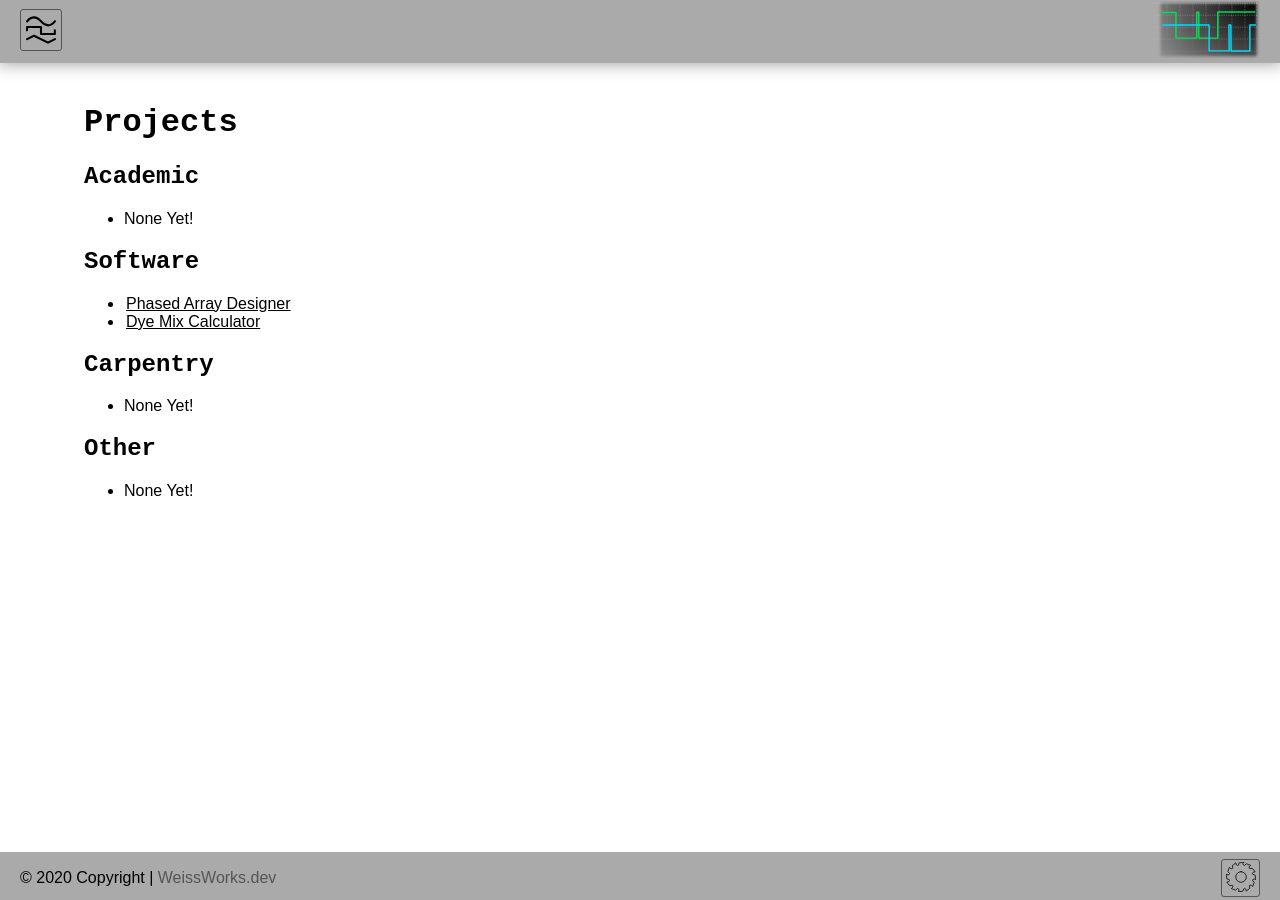
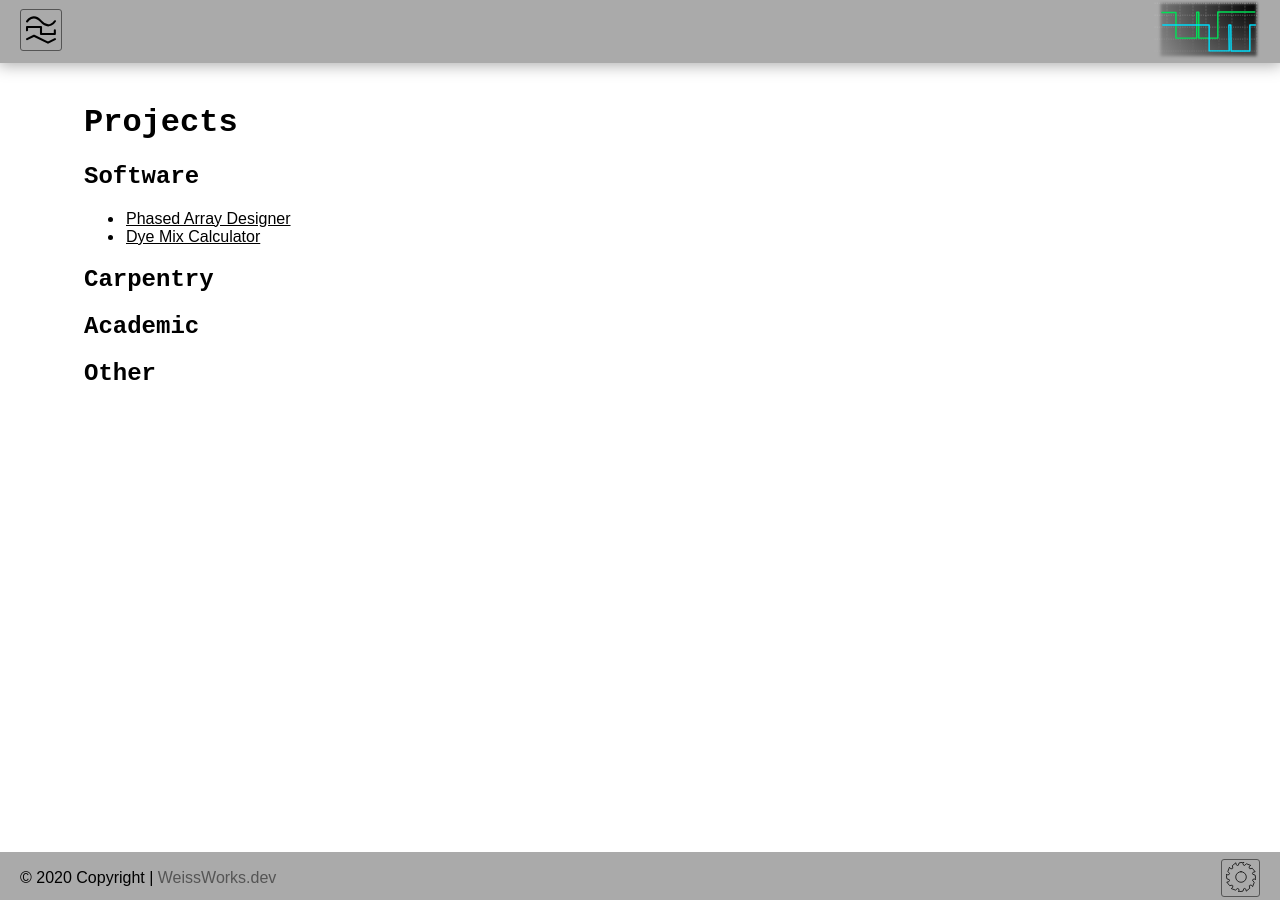
Before and after one commit to Sheekaboom/sheekaboom.github.io, a Jekyll site: the page built from projects/index.md, in a window 1280 px wide. Built offline with Jekyll 4.4.1, drawn with Linux system fonts in a browser that asks for light colours.

Commit message:
some small changes

```diff
--- a/projects/index.md
+++ b/projects/index.md
@@ -7,11 +7,6 @@
 {% assign my_categories = site.categories[my_category_name] %}
 
 # Projects
-
-## Academic
-
-- None Yet!
-
 
 ## Software
 
@@ -29,9 +24,39 @@
 
 ## Carpentry
 
-- None Yet!
+<ul>
+    {% assign cat_name = 'carpentry' %}
+    {% for post in my_categories %}
+        {% if post.categories contains cat_name %}
+            <li>
+            <a href="{{ post.url }}">{{ post.title }}</a>
+            </li>
+        {% endif %}
+    {% endfor %}
+</ul>
 
+## Academic
+
+<ul>
+    {% assign cat_name = 'academic' %}
+    {% for post in my_categories %}
+        {% if post.categories contains cat_name %}
+            <li>
+            <a href="{{ post.url }}">{{ post.title }}</a>
+            </li>
+        {% endif %}
+    {% endfor %}
+</ul>
 
 ## Other
 
-- None Yet!
+<ul>
+    {% assign cat_name = 'other' %}
+    {% for post in my_categories %}
+        {% if post.categories contains cat_name %}
+            <li>
+            <a href="{{ post.url }}">{{ post.title }}</a>
+            </li>
+        {% endif %}
+    {% endfor %}
+</ul>
--- a/projects/software/_posts/2020-06-20-array-designer.html
+++ b/projects/software/_posts/2020-06-20-array-designer.html
@@ -54,15 +55,17 @@
 <script>
 	var plot_div = document.getElementById('beamformH_2D');
 	Plotly.newPlot(plot_div, [{x:[0],y:[0] }], base_plotly_layout);
+	Plotly.relayout(plot_div,{'yaxis.range':[-60,5]})
 	updateBeamformedH2D();
 </script>
 
 <h2>3D Radiation Pattern</h2>
 
-<div id="beamformPattern_3D" style="width:100%px;height:100vw;"></div>
+<div id="beamformPattern_3D" style="width:100%px;height:50vw;"></div>
 <script>
 var data = [{z: [[0,0],[0,0]],type: 'surface'}];
 Plotly.newPlot('beamformPattern_3D', data, base_plotly_layout);
+Plotly.relayout(plot_div,{'scene.zaxis.range':[-60,5]})
 updateBeamformed3D();
 </script>
 <button onclick="updateBeamformed3D()">Calculate 3D Pattern</button>
```
Also changed, not shown: other parts of projects/software/_posts/2020-06-20-array-designer.html (+1 -0 lines), blog/_drafts/hello-cruel-world.md (+26 -0 lines), projects/software/array_designer/js/beamform.js (+6 -4 lines), projects/software/array_designer/js/generic.js (+11 -3 lines).
